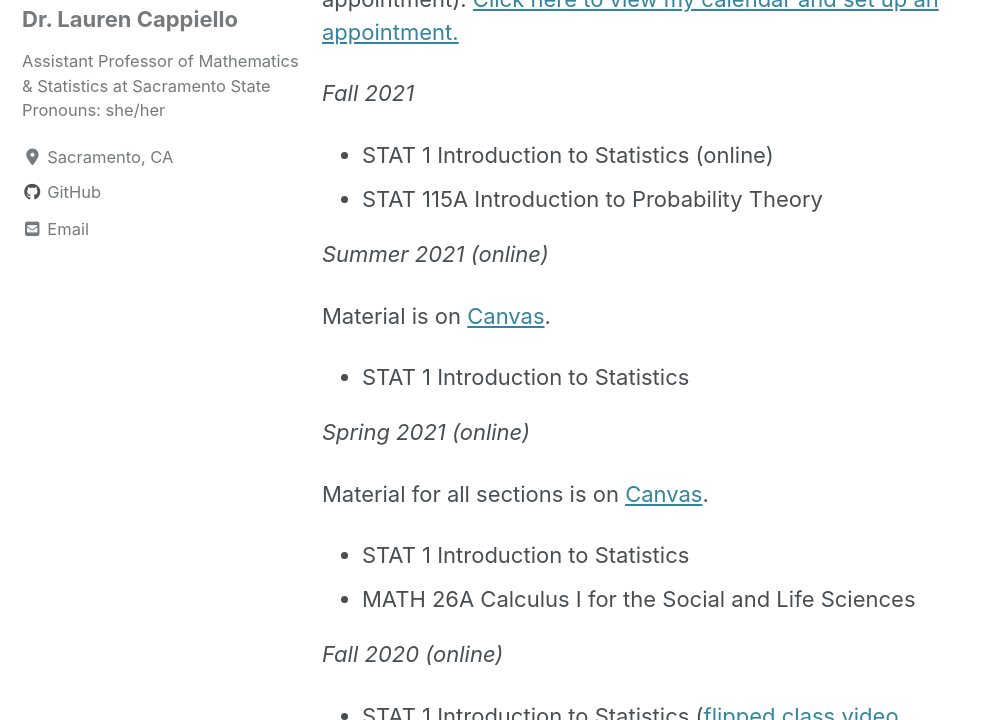
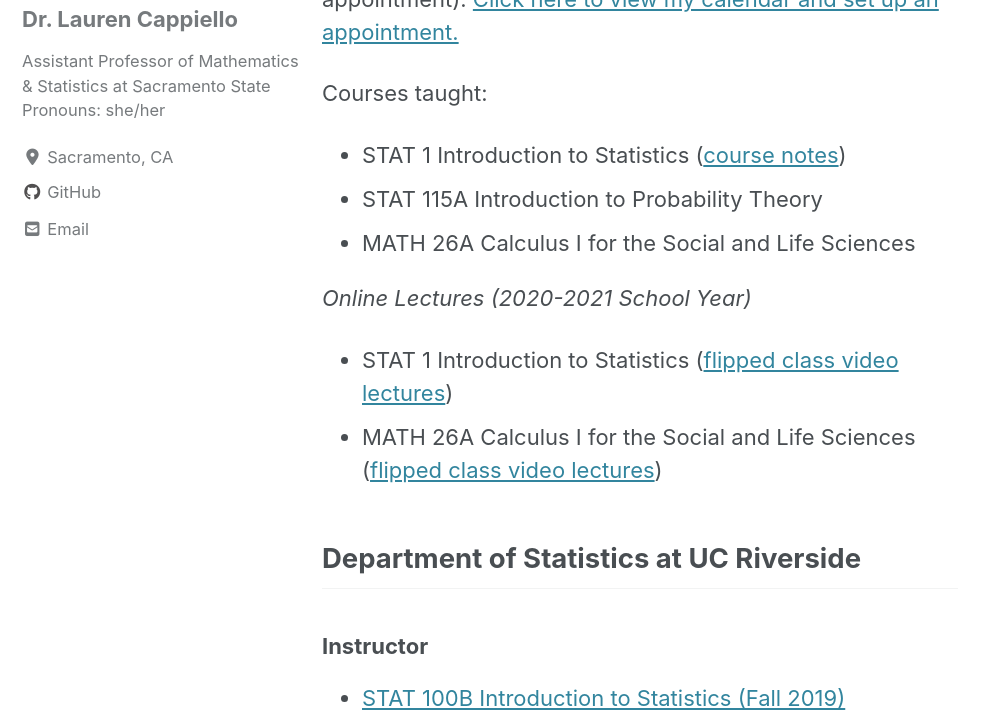
Before and after one commit to lgpcappiello/lgpcappiello.github.io, a Jekyll site: the page built from teaching/index.md, in a window 1280 px wide and 900 px high, scrolled down 250 px, cut to the strip 180-900 px from the top of the window. Shown: the whole strip, without its empty margins (0-999 px from the left). Built offline with Jekyll 4.4.1, drawn with Linux system fonts in a browser that asks for light colours; cached includes are drawn as plain includes; nearby versions of some CDN libraries; a script bundle is joined from its source files by our own code; library files that are not in the unit come from our copies.

Commit message:
Update index.md

```diff
--- a/teaching/index.md
+++ b/teaching/index.md
@@ -9,22 +9,13 @@ author_profile: true
 ### Assistant Professor
 My S21 office hours are TR 2:00 - 3:30 PM (or by appointment). <a href="https://calendly.com/lcappiello/30min">Click here to view my calendar and set up an appointment.</a>
 
-*Fall 2021*
-- STAT 1 Introduction to Statistics (online)
+Courses taught:
+
+- STAT 1 Introduction to Statistics (<a href="https://bookdown.org/content/8276840e-199a-4028-ad4d-b2dd93b7ee48/">course notes</a>)
 - STAT 115A Introduction to Probability Theory
-
-*Summer 2021 (online)*
-
-Material is on [Canvas](https://csus.instructure.com/).
-- STAT 1 Introduction to Statistics
-
-*Spring 2021 (online)*
-
-Material for all sections is on [Canvas](https://csus.instructure.com/).
-- STAT 1 Introduction to Statistics
 - MATH 26A Calculus I for the Social and Life Sciences
 
-*Fall 2020 (online)*
+*Online Lectures (2020-2021 School Year)*
 - STAT 1 Introduction to Statistics (<a href="https://www.youtube.com/playlist?list=PLuMDlHzKEzEFDn6yfD9D3DCsp_j2AfDvm" target="_blank">flipped class video lectures</a>)
 - MATH 26A Calculus I for the Social and Life Sciences (<a href="https://www.youtube.com/playlist?list=PLuMDlHzKEzEHVDBeTH5I_ghfON5ev4vCv" target="_blank">flipped class video lectures</a>)
 
```
